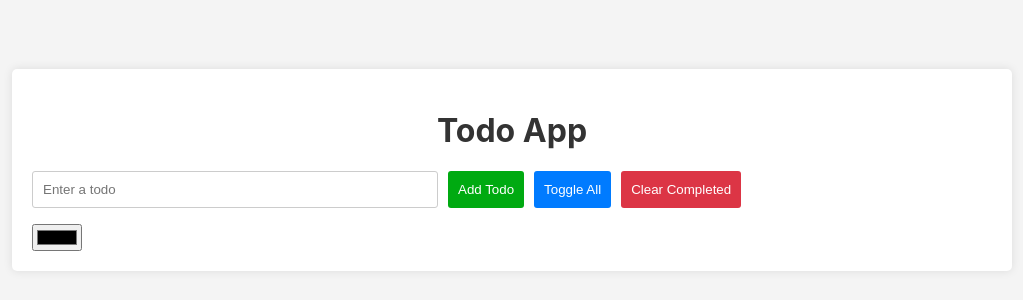
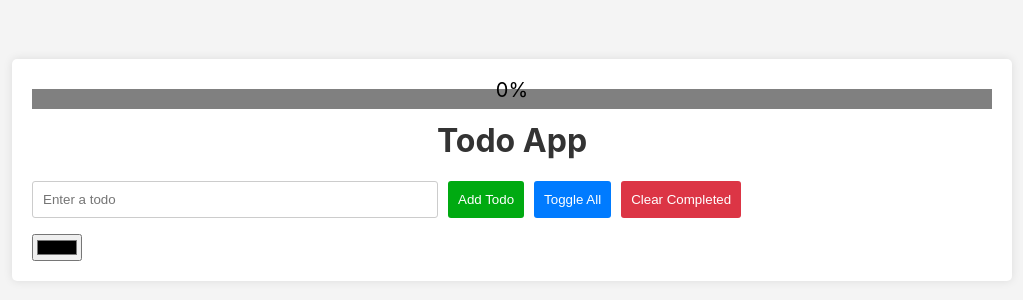
Before and after one commit to NimNim20/ToDo, a website built with Vite: page index.html in a window 1280 px wide. Shown: the part 230-530 px from the top of the page, without its empty margins (128-1151 px from the left). Built offline with nearby package versions, Linux system fonts and the light colour scheme.

Commit message:
Made a functional progress bar

```diff
--- a/index.html
+++ b/index.html
@@ -9,6 +9,10 @@
   <body>
 
     <div class="container">
+      <div id="progress-container">
+        <progress id="todo-progress-bar" value="0" max="100"></progress>
+        <span id="progress-text">0%</span>
+      </div>
       <h1>Todo App</h1>
       <form class="todo-form">
         <input type="text" id="todo-input" placeholder="Enter a todo" />
--- a/src/main.ts
+++ b/src/main.ts
@@ -30,10 +30,12 @@ const addTodo = (text: string): void => {
 }
 
 const toggleTodo = (id: number): void => {
-  todos = todos.map(todo =>
-    todo.id === id ? { ...todo, completed: !todo.completed } : todo
-  )
-  renderTodos()
+  const todo = todos.find(todo => todo.id === id)
+  if (todo) {
+    todo.completed = !todo.completed
+    renderTodos()
+    updateProgressBar()
+  }
 }
 
 const renderTodos = (): void => {
@@ -173,7 +175,15 @@ clearCompletedButton.addEventListener('click', clearCompletedTodos)
 
 // Option 10: Add a progress bar to show the percentage of completed todos.
 // Update the progress bar as todos are marked as completed or incomplete.
-
+const updateProgressBar = (): void => {
+  const totalTodos = todos.length
+  const completedTodos = todos.filter(todo => todo.completed).length
+  const progress = totalTodos === 0 ? 0 : (completedTodos / totalTodos) * 100
+  const progressBar = document.querySelector('#todo-progress-bar') as HTMLProgressElement
+  const progressText = document.querySelector('#progress-text') as HTMLSpanElement
+  progressBar.value = progress
+  progressText.textContent = `${Math.round(progress)}%`
+}
 
 
 // Option 11: Add a button to toggle between light and dark modes.
--- a/src/style.css
+++ b/src/style.css
@@ -143,3 +143,36 @@ h1 {
   margin-top: 5px;
   display: none;
 }
+
+#progress-container {
+  position: relative;
+  width: 100%;
+  height: 20px;
+}
+
+#todo-progress-bar{
+  width: 100%;
+  height: 20px;
+  background-color: #f4f4f4;
+  border-radius: 5px;
+  margin-top: 10px;
+  transition: width 0.5s ease;
+}
+
+#progress-text {
+  position: absolute;
+  top: 5%;
+  left: 50%;
+  transform: translateX(-50%);
+  font-size: 20px;
+  line-height: 20px;
+  color: #000;
+}
+
+#todo-progress-bar::-webkit-progress-value {
+  transition: width 0.5s ease;
+}
+
+#todo-progress-bar::-moz-progress-bar {
+  transition: width 0.5s ease;
+}
```
